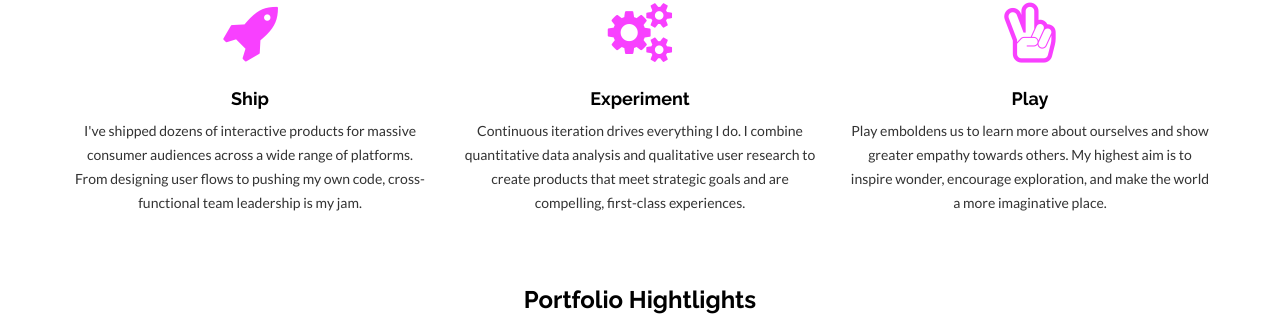
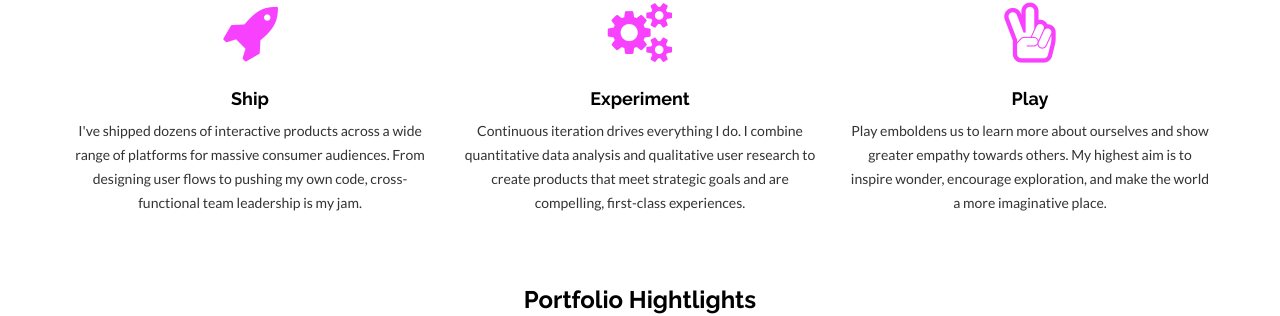
Before and after one commit to leffel/leffel.github.io, a Jekyll site: the page built from index.html, in a window 1280 px wide and 900 px high. Shown: the part 292-608 px from the top of the window. Built offline with Jekyll 4.4.1, drawn with Linux system fonts in a browser that asks for light colours; nearby versions of some CDN libraries.

Commit message:
Copy update.

```diff
--- a/index.html
+++ b/index.html
@@ -10,7 +10,7 @@
             <div class="col-md-4">
                 <i class="fa fa-rocket"></i>
                 <h4>Ship</h4>
-                <p>I've shipped dozens of interactive products for massive consumer audiences across a wide range of platforms. From designing user flows to pushing my own code, cross-functional team leadership is my jam.</p>
+                <p>I've shipped dozens of interactive products across a wide range of platforms for massive consumer audiences. From designing user flows to pushing my own code, cross-functional team leadership is my jam.</p>
             </div>
             <div class="col-md-4">
                 <i class="fa fa-cogs"></i>
```
